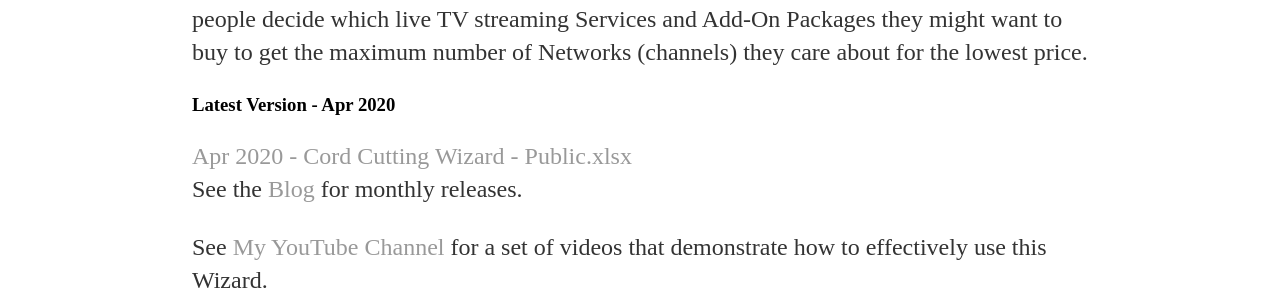
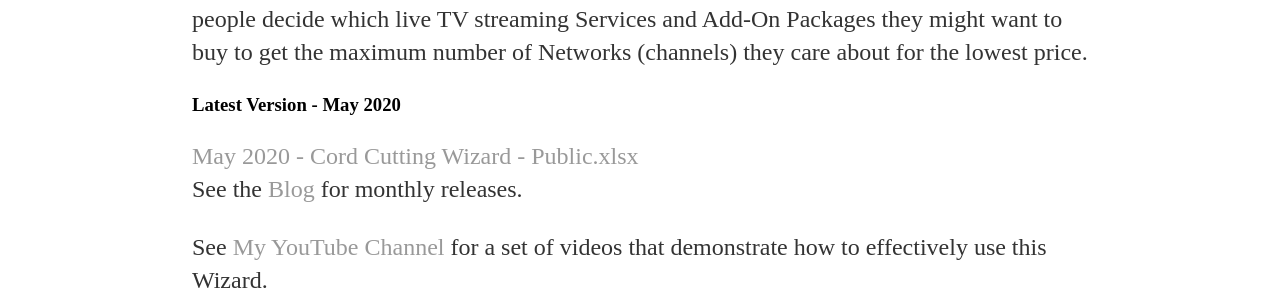
Before and after one commit to wjhladik/wjhladik.github.io, a Jekyll site: the page built from index.html, in a window 1280 px wide and 900 px high. Shown: the part 180-470 px from the top of the window. Built offline with Jekyll 4.4.1, drawn with Linux system fonts in a browser that asks for light colours.

Commit message:
Update index.html

```diff
--- a/index.html
+++ b/index.html
@@ -8,8 +8,8 @@
 It's designed to help people decide which live TV streaming Services and Add-On Packages they
 might want to buy to get the maximum number of Networks (channels) they care about for the lowest price.
 <p>
-	<h3>Latest Version - Apr 2020</h3>
-	<p><a href="Apr 2020 - Cord Cutting Wizard - Public.xlsx">Apr 2020 - Cord Cutting Wizard - Public.xlsx</a>
+	<h3>Latest Version - May 2020</h3>
+	<p><a href="May 2020 - Cord Cutting Wizard - Public.xlsx">May 2020 - Cord Cutting Wizard - Public.xlsx</a>
 	<br>See the <a href="/blog">Blog</a> for monthly releases.
 	<p>See <a href="https://www.youtube.com/channel/UC166ORyfcuJx9Wi9IcOZbWw">My YouTube Channel</a> for a set of videos that demonstrate how to effectively use this Wizard.
 	<p>
```
